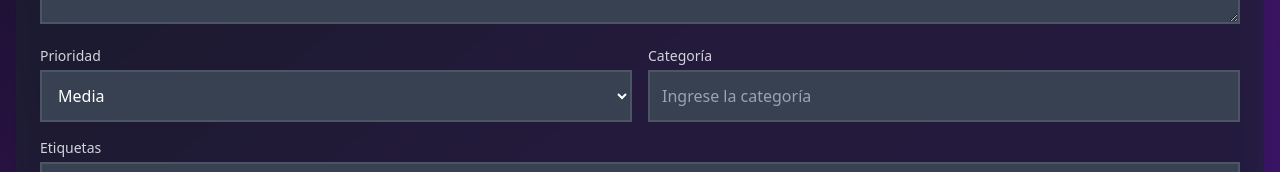
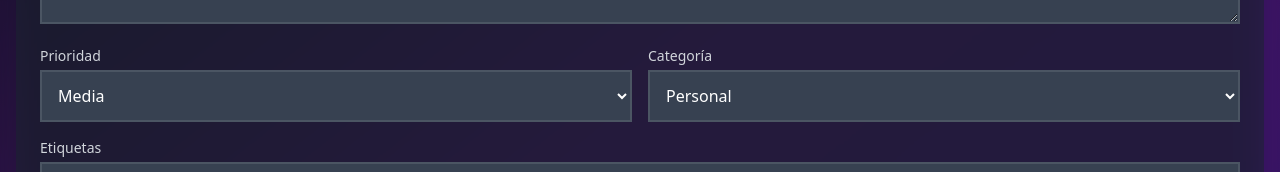
Before and after one commit to paudefclasspy/Quehaceres-app, a Next.js app: page / in a window 1280 px wide. Shown: the part 412-584 px from the top of the page. Built offline with nearby package versions, Linux system fonts and the light colour scheme.

Commit message:
added list of categorys

```diff
--- a/components/TaskForm.tsx
+++ b/components/TaskForm.tsx
@@ -3,6 +3,19 @@
 import { useState } from "react"
 import type { Task } from "@/types/Task"
 import { PlusCircleIcon } from "lucide-react"
+
+const CATEGORIES = [
+  "Personal",
+  "Trabajo",
+  "Estudio",
+  "Hogar",
+  "Salud",
+  "Compras",
+  "Proyectos",
+  "Otros"
+] as const;
+
+type Category = typeof CATEGORIES[number];
 
 interface TaskFormProps {
   addTask: (task: Task) => void
@@ -12,7 +25,7 @@ export default function TaskForm({ addTask }: TaskFormProps) {
   const [title, setTitle] = useState("")
   const [description, setDescription] = useState("")
   const [priority, setPriority] = useState<"low" | "medium" | "high">("medium")
-  const [category, setCategory] = useState("")
+  const [category, setCategory] = useState<Category>("Personal")
   const [labels, setLabels] = useState<string[]>([])
   const [deadline, setDeadline] = useState("")
 
@@ -38,7 +51,7 @@ export default function TaskForm({ addTask }: TaskFormProps) {
     setTitle("")
     setDescription("")
     setPriority("medium")
-    setCategory("")
+    setCategory("Personal") // Updated to use the default category
     setLabels([])
     setDeadline("")
   }
@@ -99,14 +112,18 @@ export default function TaskForm({ addTask }: TaskFormProps) {
             <label htmlFor="category" className="block text-sm font-medium text-gray-300 mb-1">
               Categoría
             </label>
-            <input
+            <select
               id="category"
-              type="text"
               value={category}
-              onChange={(e) => setCategory(e.target.value)}
-              placeholder="Ingrese la categoría"
+              onChange={(e) => setCategory(e.target.value as Category)}
               className={inputClasses}
-            />
+            >
+              {CATEGORIES.map((cat) => (
+                <option key={cat} value={cat}>
+                  {cat}
+                </option>
+              ))}
+            </select>
           </div>
         </div>
         <div>
--- a/types/Task.ts
+++ b/types/Task.ts
@@ -1,10 +1,12 @@
+type Category = "Personal" | "Trabajo" | "Estudio" | "Hogar" | "Salud" | "Compras" | "Proyectos" | "Otros";
+
 export interface Task {
   id: string
   title: string
   completed: boolean
   priority: "low" | "medium" | "high"
   description: string
-  category: string
+  category: Category
   labels: string[]
   deadline: Date | null
   subtasks: Task[]
```
